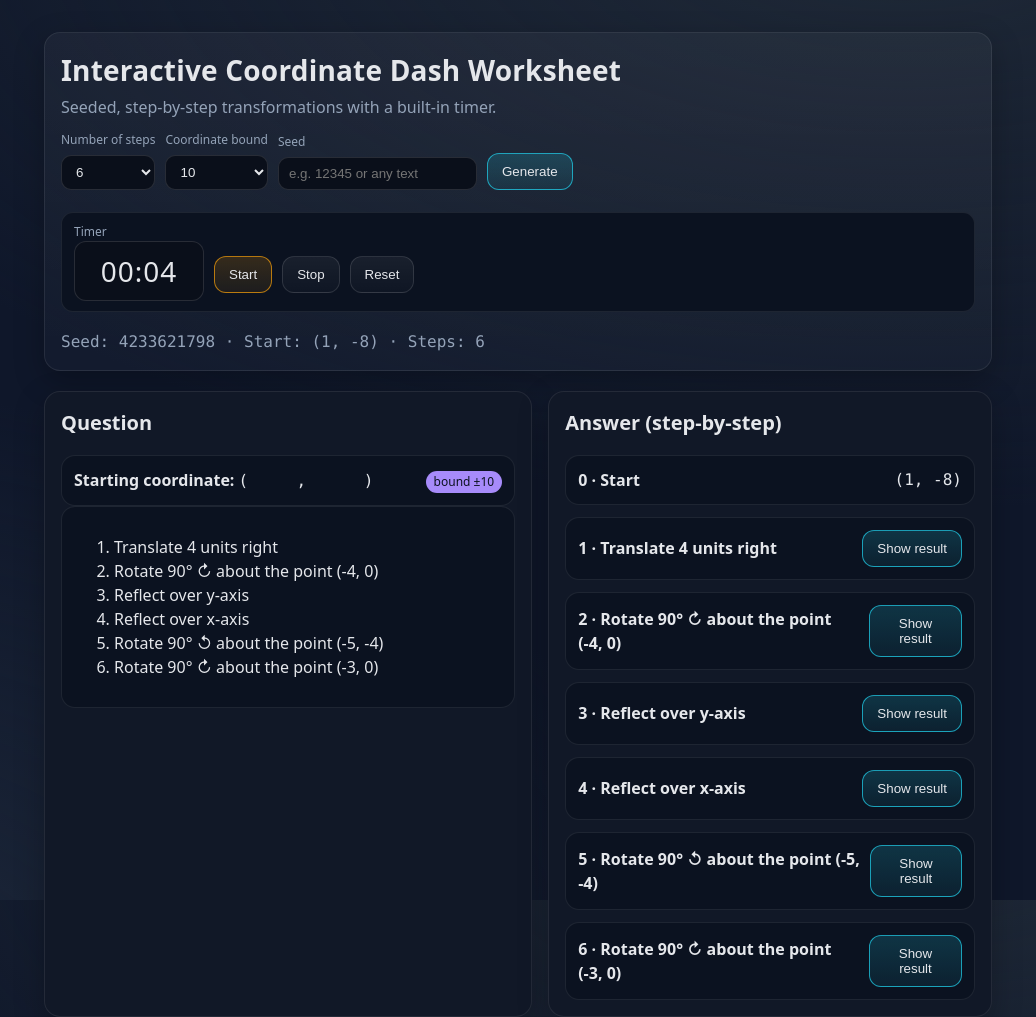
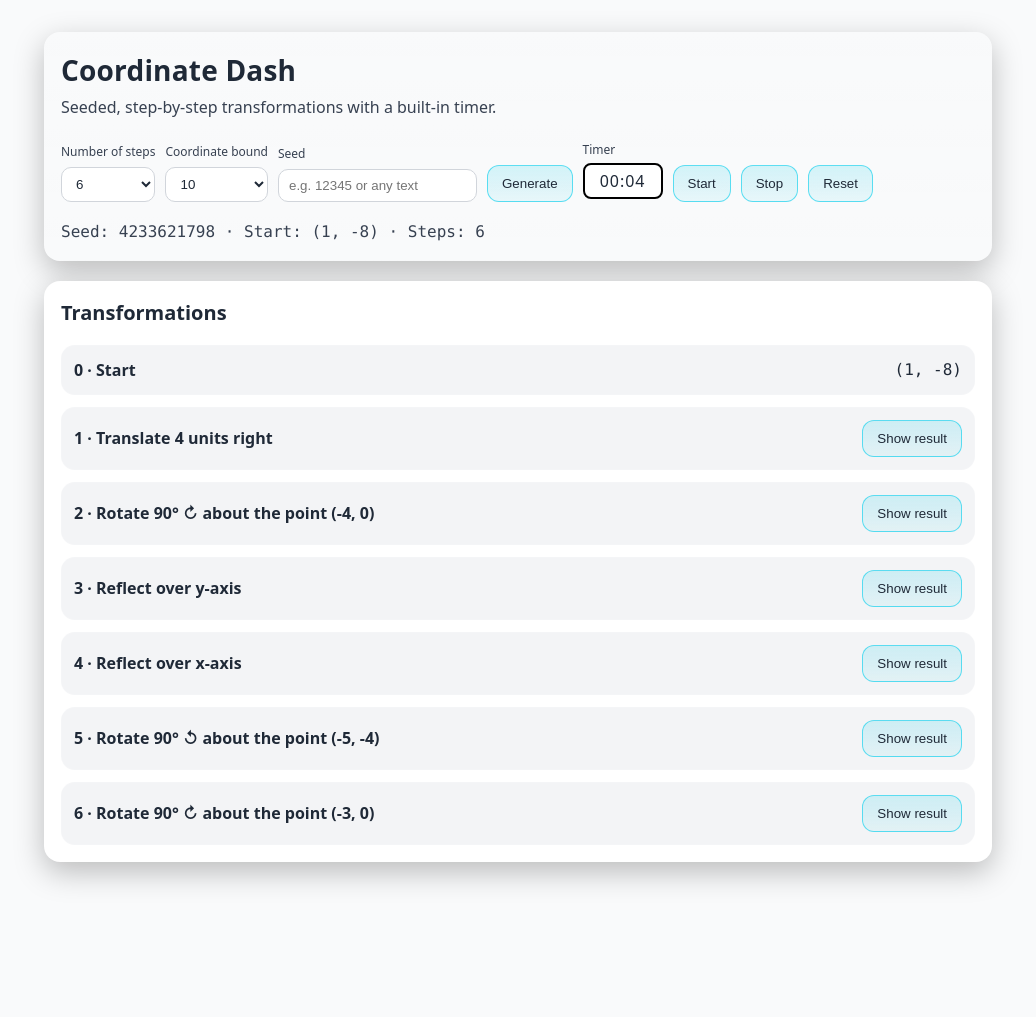
Before and after one commit to MerrickMath/MerrickMath.github.io, a Jekyll site: the page test.html, which Jekyll copies as it is, in a window 1280 px wide. Shown: the whole page, without its empty margins (122-1158 px from the left). Built offline with Jekyll 4.4.1, drawn with Linux system fonts in a browser that asks for light colours; after the commit the page ends 932 px from its top, so only the background shows below that.

Commit message:
Update test.html

```diff
--- a/test.html
+++ b/test.html
@@ -3,19 +3,19 @@
 <head>
   <meta charset="UTF-8" />
   <meta name="viewport" content="width=device-width, initial-scale=1" />
-  <title>Interactive Coordinate Dash Worksheet</title>
+  <title>Coordinate Dash</title>
   <style>
     :root {
-      --bg: #0f172a;           /* slate-900 */
-      --panel: #111827;        /* gray-900 */
-      --muted: #94a3b8;        /* slate-400 */
-      --text: #e5e7eb;         /* gray-200 */
+      --bg: #f9fafb;           /* light gray background */
+      --panel: #ffffff;        /* white panel */
+      --muted: #4b5563;        /* gray-600 */
+      --text: #1f2937;         /* dark gray text */
       --accent: #22d3ee;       /* cyan-400 */
       --accent-2: #a78bfa;     /* violet-400 */
       --ok: #22c55e;           /* green-500 */
       --warn: #f59e0b;         /* amber-500 */
       --danger: #ef4444;       /* red-500 */
-      --card: #0b1220;         /* custom dark card */
+      --card: #f3f4f6;         /* light card */
       --radius: 16px;
     }
     * { box-sizing: border-box; }
@@ -25,9 +25,7 @@
       font-family: ui-sans-serif, system-ui, -apple-system, Segoe UI, Roboto, Ubuntu,
         Cantarell, Noto Sans, Helvetica Neue, Arial, "Apple Color Emoji",
         "Segoe UI Emoji";
-      background: radial-gradient(1200px 600px at 80% -10%, #1f2937, transparent),
-                  radial-gradient(1000px 700px at -10% 120%, #1e293b, transparent),
-                  var(--bg);
+      background: var(--bg);
       color: var(--text);
       line-height: 1.5;
     }
@@ -50,7 +48,7 @@
       font-size: 28px;
       letter-spacing: 0.2px;
     }
-    header p { margin: 0; color: var(--muted); }
+    header p { margin: 0; color: #374151; /* dark gray readable */ }
 
     .controls {
       display: grid;
@@ -64,14 +62,14 @@
       border-radius: 12px;
       padding: 10px 12px;
     }
-    .control label { display: block; font-size: 12px; color: var(--muted); }
+    .control label { display: block; font-size: 12px; color: #374151; /* dark gray readable */ }
     .control input, .control select {
       width: 100%;
       margin-top: 6px;
       padding: 10px 12px;
       border-radius: 10px;
       border: 1px solid rgba(255,255,255,0.12);
-      background: #0a0f1a;
+      background: #ffffff;
       color: var(--text);
       outline: none;
     }
@@ -95,7 +93,7 @@
     button:hover { transform: translateY(-1px); border-color: rgba(255,255,255,0.25); }
     button.primary { border-color: rgba(34, 211, 238, 0.7); background: linear-gradient(180deg, rgba(34,211,238,0.18), rgba(34,211,238,0.08)); }
     button.success { border-color: rgba(34,197,94,0.7); background: linear-gradient(180deg, rgba(34,197,94,0.18), rgba(34,197,94,0.08)); }
-    button.warn { border-color: rgba(245,158,11,0.7); background: linear-gradient(180deg, rgba(245,158,11,0.18), rgba(245,158,11,0.08)); }
+    button.warn { border-color: #000000; background:#fff3cd; color:#000; }
 
     .grid {
       display: grid;
@@ -136,27 +134,33 @@
     .badge.seed { background: var(--accent); }
     .badge.bound { background: var(--accent-2); color: #0b1220; }
 
-    .muted { color: var(--muted); }
+    .muted { color: #374151; /* dark gray readable */ }
     .mono { font-family: ui-monospace, SFMono-Regular, Menlo, Monaco, Consolas, "Liberation Mono", "Courier New", monospace; }
     .row { display: flex; gap: 10px; align-items: center; flex-wrap: wrap; }
 
     .timer {
       font-variant-numeric: tabular-nums;
-      font-size: 28px;
+      font-size: 16px; /* match normal text size */
       letter-spacing: 1px;
-      padding: 8px 12px;
-      background: #0a0f1a;
-      border: 1px solid rgba(255,255,255,0.12);
-      border-radius: 12px;
+      padding: 4px 8px;
+      background: #ffffff;
+      border: 2px solid #000000; /* dark border */
+      border-radius: 8px;
       display: inline-block;
-      min-width: 130px;
+      min-width: 80px;
       text-align: center;
     }
     .headingbar { display:flex; align-items:flex-end; justify-content: space-between; gap: 12px; flex-wrap: wrap; }
   .heading-controls { display:flex; gap:10px; flex-wrap:wrap; align-items:end; }
   .heading-controls .control { background: transparent; border: none; padding: 0; }
-  .heading-controls label { font-size: 12px; color: var(--muted); }
-  .heading-controls input, .heading-controls select { background:#0a0f1a; border:1px solid rgba(255,255,255,0.12); border-radius:10px; padding:8px 10px; color:var(--text); }
+  .heading-controls label { font-size: 12px; color: #374151; /* dark gray readable */ }
+  .heading-controls input, .heading-controls select {
+    background:#ffffff;
+    border:1px solid #d1d5db; /* light gray border */
+    border-radius:10px;
+    padding:8px 10px;
+    color:var(--text);
+  }
   .heading-controls button { padding: 10px 14px; }
 </style>
 </head>
@@ -165,10 +169,11 @@
     <header>
       <div class="headingbar">
         <div>
-          <h1 style="margin:0">Interactive Coordinate Dash Worksheet</h1>
+          <h1 style="margin:0">Coordinate Dash</h1>
           <p class="muted" style="margin:4px 0 0 0">Seeded, step-by-step transformations with a built-in timer.</p>
         </div>
-        <div class="heading-controls">
+      </div>
+      <div class="heading-controls" style="margin-top:10px">
           <div class="control">
             <label for="stepsInput">Number of steps</label>
             <select id="stepsInput">
@@ -195,39 +200,30 @@
             <label>&nbsp;</label>
             <button class="primary" id="generateBtn">Generate</button>
           </div>
-        </div>
-      </div>
-
-      <div class="controls" style="margin-top:10px">
           <div class="control">
             <label>Timer</label>
             <div class="row">
               <span class="timer" id="timer">00:00</span>
               <div class="buttons">
-              <button class="warn" id="startBtn">Start</button>
-              <button id="stopBtn">Stop</button>
-              <button id="resetBtn">Reset</button>
+                <button class="primary" id="startBtn">Start</button>
+                <button class="primary" id="stopBtn">Stop</button>
+                <button class="primary" id="resetBtn">Reset</button>
               </div>
             </div>
           </div>
       </div>
-
       <div class="row" style="margin-top:6px">
         <span id="meta" class="muted mono">&nbsp;</span>
       </div>
     </header>
 
+
+
     <div class="grid">
-      <section class="panel">
-        <h2>Question</h2>
-        <div id="question"></div>
-      </section>
-
-      <section class="panel">
-        <h2>Answer (step-by-step)</h2>
+      <section class="panel" style="grid-column: 1 / -1;">
+        <h2>Transformations</h2>
         <div id="answers" class="list"></div>
       </section>
-    </div>
     </div>
 
   <script>
@@ -296,7 +292,6 @@
 function generate_random_transformation() { return choice([random_translation, random_reflection, random_rotation])(); }
 
 // ===== UI refs =====
-    const questionEl = document.getElementById('question');
 const answersEl = document.getElementById('answers');
 const seedInput = document.getElementById('seedInput');
 const stepsInput = document.getElementById('stepsInput');
@@ -318,25 +313,6 @@
 startBtn?.addEventListener('click', timerStart);
 stopBtn?.addEventListener('click', timerStop);
 resetBtn?.addEventListener('click', timerReset);
-
-    function renderQuestion(startPt, transformDescs) {
-      const list = transformDescs.map(d => `<li>${d}</li>`).join('');
-      questionEl.innerHTML = `
-        <div class="card">
-          <div class="row" style="justify-content: space-between; align-items: baseline;">
-            <div>
-              <strong>Starting coordinate:</strong>
-              <span class="mono">(     ,      )</span>
-            </div>
-            <div class="row">
-              <span class="badge bound" title="Coordinate bound">bound ±${boundInput.value}</span>
-            </div>
-          </div>
-        </div>
-        <div class="card">
-          <ol>${list}</ol>
-        </div>`;
-    }
 
 function renderAnswers(startPt, steps) {
   answersEl.innerHTML = '';
@@ -381,12 +357,10 @@
 
   const start = [ randint(-BOUND + 1, BOUND - 1), randint(-BOUND + 1, BOUND - 1) ];
   const tforms = Array.from({ length: stepsN }, () => generate_random_transformation());
-      const descs = tforms.map(t => t[0]);
 
   let [x, y] = start; const steps = [];
   for (const [desc, fn] of tforms) { [x, y] = fn(x, y); steps.push([desc, [x, y]]); }
 
-      renderQuestion(start, descs);
   renderAnswers(start, steps);
 
   metaEl.textContent = `Seed: ${seedUsed} · Start: (${start[0]}, ${start[1]}) · Steps: ${stepsN}`;
```
Also changed, not shown: other parts of test.html (+0 -3 lines). Lines whose indentation alone changed are shown as unchanged.
